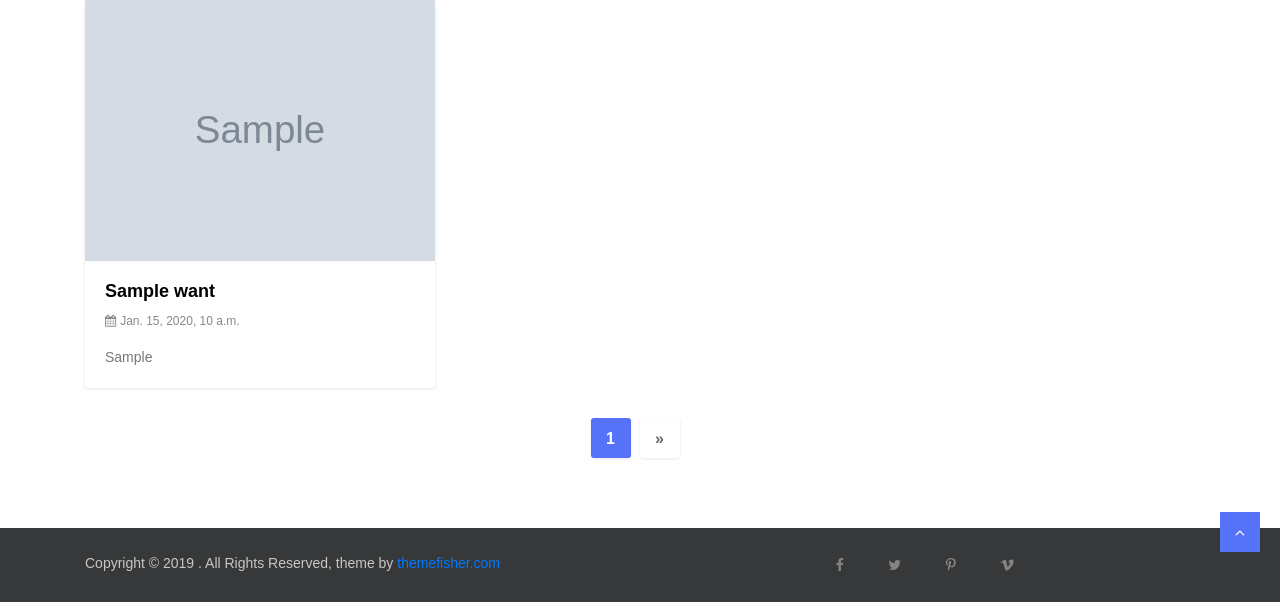
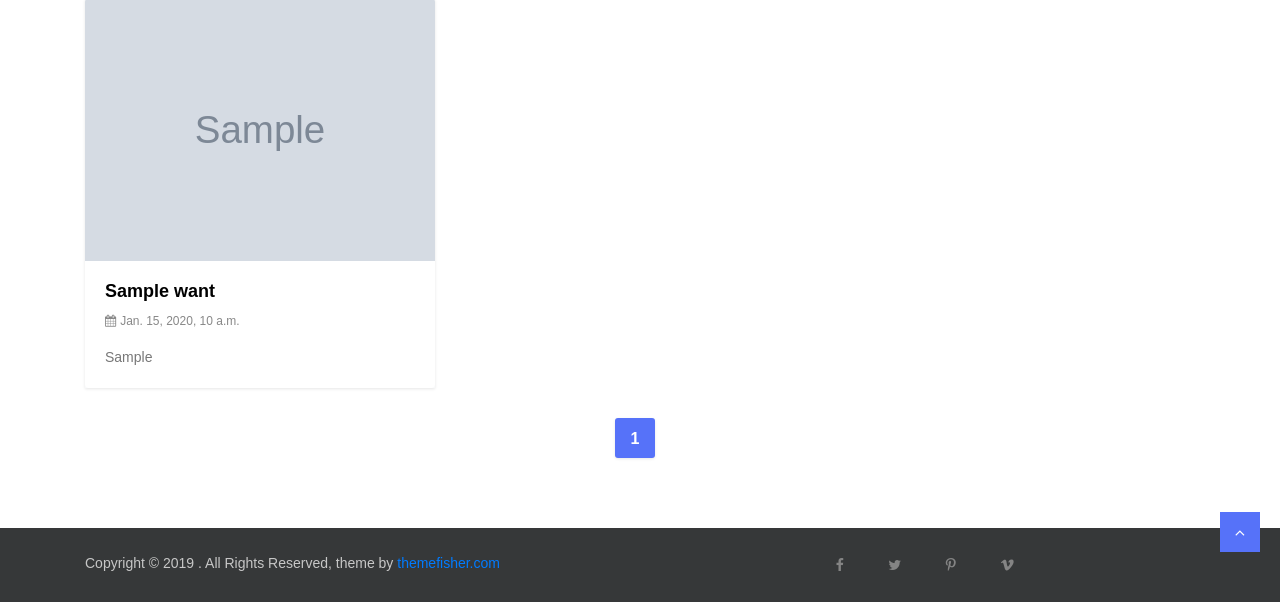
Before and after one commit to toooooodo/book-trade-system, a Django app: page /want-list/1?sort=latest in a window 1280 px wide. Shown: the part 503-1105 px from the top of the page. Run offline with Django 3.2, Linux system fonts and the light colour scheme; tables that the repository leaves empty hold one stand-in row (values such as "Sample post"); grey boxes marked "Sample" are stand-in pictures; some libraries are stand-ins or nearby versions; some web fonts are replaced.

Commit message:
修复want-list的一个bug

```diff
--- a/templates/app/want-list.html
+++ b/templates/app/want-list.html
@@ -111,12 +111,14 @@
                                     </li>
                                 {% endif %}
                             {% endfor %}
+                        {% if want_page.has_next %}
                             <li class="page-item">
-                                <a class="page-link" href="#" aria-label="Next">
+                                <a class="page-link" href="{% url 'want-list' want_page.next_page_number %}" aria-label="Next">
                                     <span aria-hidden="true">&raquo;</span>
                                     <span class="sr-only">Next</span>
                                 </a>
                             </li>
+                        {% endif %}
                         </ul>
                     </nav>
                 </div>
```
